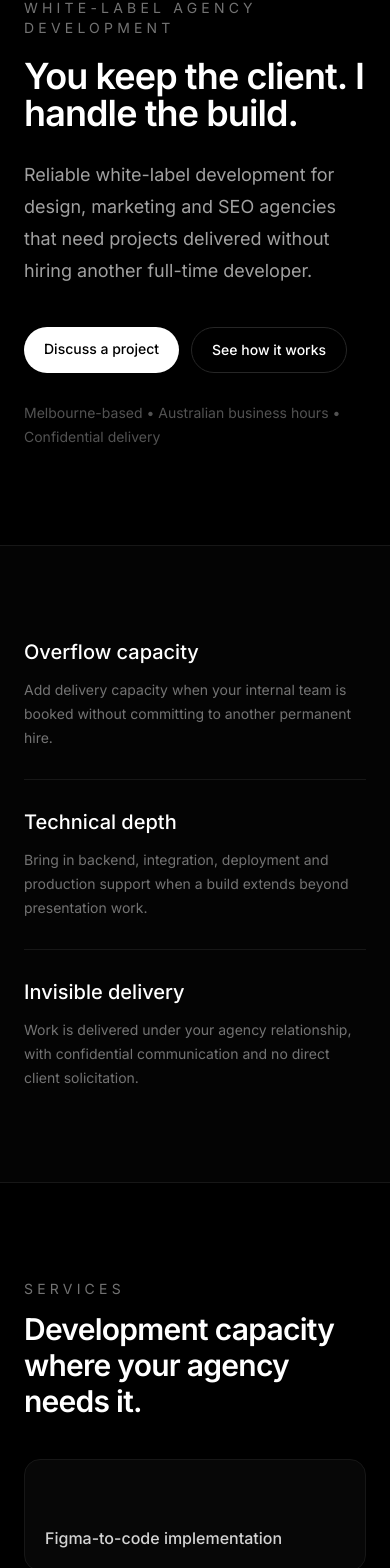
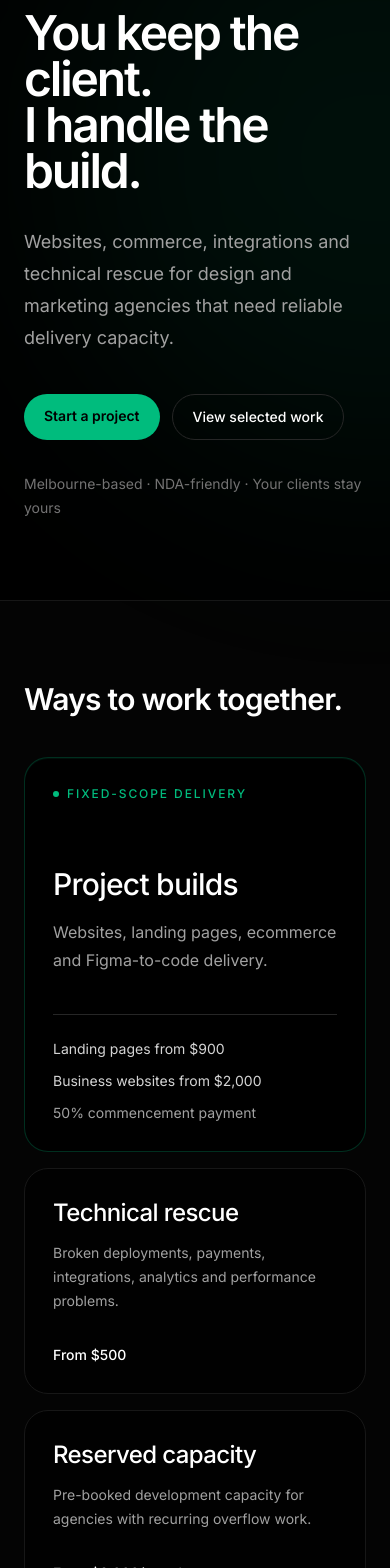
Before and after one commit to HexCodeYT/hexcode-portfolio, a Next.js app: page /agencies in a window 390 px wide. Shown: the part 146-1714 px from the top of the page. Built offline with nearby package versions, Linux system fonts and the light colour scheme; no server answers.

Commit message:
feat: add minimal white-label agency landing page

```diff
--- a/app/agencies/page.tsx
+++ b/app/agencies/page.tsx
@@ -12,350 +12,151 @@ export const metadata: Metadata = {
   },
 };
 
-const outcomes = [
-  {
-    title: "Overflow capacity",
-    description:
-      "Add delivery capacity when your internal team is booked without committing to another permanent hire.",
-  },
-  {
-    title: "Technical depth",
-    description:
-      "Bring in backend, integration, deployment and production support when a build extends beyond presentation work.",
-  },
-  {
-    title: "Invisible delivery",
-    description:
-      "Work is delivered under your agency relationship, with confidential communication and no direct client solicitation.",
-  },
-];
-
-const services = [
-  "Figma-to-code implementation",
-  "Landing pages and campaign sites",
-  "Multi-page business websites",
-  "Ecommerce and payment integrations",
-  "Analytics and conversion tracking",
-  "Forms, APIs and third-party integrations",
-  "Performance and accessibility remediation",
-  "Deployment and production troubleshooting",
-  "Ongoing development capacity",
-];
-
-const engagements = [
-  { title: "Landing pages", price: "From $900" },
-  { title: "Business websites", price: "From $2,000" },
-  { title: "Technical rescue", price: "From $500" },
-  { title: "Reserved monthly capacity", price: "From $2,000" },
-];
-
-const process = [
-  {
-    title: "Scope",
-    description:
-      "Share the designs, requirements, integrations, deadline and current project state.",
-  },
-  {
-    title: "Agreement",
-    description:
-      "Confirm the written scope, delivery plan, responsibilities, price and commencement payment.",
-  },
-  {
-    title: "Delivery",
-    description:
-      "Receive documented progress updates and review builds at agreed checkpoints.",
-  },
-  {
-    title: "Handover",
-    description:
-      "Receive production-ready code, deployment support and practical documentation for your team.",
-  },
-];
-
-const proof = [
-  {
-    title: "AussieLK",
-    label: "Full-stack platform",
-    description:
-      "Designed and built a request-based sourcing platform with authentication, encrypted request workflows, payment integration, admin tooling, audit logging and infrastructure deployment.",
-  },
-  {
-    title: "PlainLink",
-    label: "Native macOS product",
-    description:
-      "Built a local-first copied-link cleaner with a Rust core and CLI, native Swift/AppKit menu bar app, user LaunchAgent, fixture-tested rules and release automation.",
-  },
-  {
-    title: "Infrastructure and technical operations",
-    label: "Production systems",
-    description:
-      "Deploy and operate containerised services with secure networking, reverse proxy routing, firewall controls, persistent monitoring and production troubleshooting.",
-  },
-];
-
-const principles = [
-  "Fixed documented scope",
-  "Realistic delivery dates",
-  "Written progress updates",
-  "Confidential white-label delivery",
-  "Clean handover and documentation",
-  "No direct solicitation of agency clients",
-  "Paid pilot available",
-  "NDA-friendly",
-];
-
-function SectionHeading({
-  eyebrow,
-  title,
-  description,
-}: {
-  eyebrow: string;
-  title: string;
-  description?: string;
-}) {
-  return (
-    <div className="mb-10 max-w-3xl">
-      <p className="text-sm uppercase tracking-[0.3em] text-neutral-500">
-        {eyebrow}
-      </p>
-      <h2 className="mt-3 text-3xl font-semibold tracking-tight text-white md:text-5xl">
-        {title}
-      </h2>
-      {description ? (
-        <p className="mt-5 text-lg leading-8 text-neutral-400">{description}</p>
-      ) : null}
-    </div>
-  );
-}
-
 export default function AgenciesPage() {
   return (
-    <main className="min-h-screen overflow-x-hidden bg-black text-white">
+    <main className="relative min-h-screen overflow-x-hidden bg-black text-white">
       <AgencyPageTracker />
 
-      <section className="mx-auto max-w-6xl px-6 pt-36 pb-24 md:pt-44 md:pb-32">
-        <p className="text-sm uppercase tracking-[0.3em] text-neutral-500">
-          White-label agency development
+      <section className="relative mx-auto flex min-h-[44rem] max-w-6xl items-center px-6 pt-28 pb-20 md:min-h-[52rem] md:pt-32 md:pb-28">
+        <div
+          aria-hidden="true"
+          className="pointer-events-none absolute top-0 right-[-18rem] h-[38rem] w-[38rem] rounded-full bg-emerald-500/[0.08] blur-[120px]"
+        />
+
+        <div className="relative max-w-5xl">
+          <p className="flex items-center gap-3 text-xs font-medium tracking-[0.28em] text-emerald-500 uppercase sm:text-sm">
+            <span className="h-1.5 w-1.5 rounded-full bg-emerald-500" />
+            White-label development
           </p>
 
-        <h1 className="mt-5 max-w-4xl text-4xl font-semibold leading-[1.02] tracking-tight text-white sm:text-5xl md:text-7xl">
-          You keep the client. I handle the build.
+          <h1 className="mt-7 text-5xl font-semibold leading-[0.96] tracking-[-0.045em] text-white sm:text-6xl md:text-8xl lg:text-[6.5rem]">
+            <span className="block">You keep the client.</span>
+            <span className="block">I handle the build.</span>
           </h1>
 
-        <p className="mt-7 max-w-3xl text-lg leading-8 text-neutral-400 md:text-xl md:leading-9">
-          Reliable white-label development for design, marketing and SEO
-          agencies that need projects delivered without hiring another
-          full-time developer.
+          <p className="mt-8 max-w-3xl text-lg leading-8 text-neutral-400 md:text-xl md:leading-9">
+            Websites, commerce, integrations and technical rescue for design
+            and marketing agencies that need reliable delivery capacity.
           </p>
 
           <div className="mt-10 flex flex-wrap gap-3">
             <TrackedAgencyLink
               href="#agency-contact"
               event="agency_primary_cta_click"
-            className="rounded-full bg-white px-5 py-3 text-sm font-medium text-black outline-none transition hover:bg-neutral-200 focus-visible:ring-2 focus-visible:ring-white focus-visible:ring-offset-2 focus-visible:ring-offset-black"
+              className="rounded-full bg-emerald-500 px-5 py-3 text-sm font-semibold text-black outline-none transition hover:bg-emerald-400 focus-visible:ring-2 focus-visible:ring-emerald-400 focus-visible:ring-offset-2 focus-visible:ring-offset-black"
             >
-            Discuss a project
+              Start a project
             </TrackedAgencyLink>
-          <a
-            href="#process"
-            className="rounded-full border border-neutral-800 px-5 py-3 text-sm font-medium text-white outline-none transition hover:border-neutral-600 focus-visible:ring-2 focus-visible:ring-white focus-visible:ring-offset-2 focus-visible:ring-offset-black"
+            <Link
+              href="/#projects"
+              className="rounded-full border border-neutral-800 px-5 py-3 text-sm font-medium text-white outline-none transition hover:border-neutral-600 hover:bg-neutral-950 focus-visible:ring-2 focus-visible:ring-emerald-500 focus-visible:ring-offset-2 focus-visible:ring-offset-black"
             >
-            See how it works
-          </a>
+              View selected work
+            </Link>
           </div>
 
-        <p className="mt-7 text-sm leading-6 text-neutral-600">
-          Melbourne-based • Australian business hours • Confidential delivery
-        </p>
-      </section>
-
-      <section className="border-y border-neutral-900 bg-neutral-950/40">
-        <div className="mx-auto grid max-w-6xl gap-px px-6 py-16 md:grid-cols-3 md:py-20">
-          {outcomes.map((outcome, index) => (
-            <article
-              key={outcome.title}
-              className={`py-7 md:px-7 md:py-0 ${
-                index > 0
-                  ? "border-t border-neutral-900 md:border-t-0 md:border-l"
-                  : ""
-              }`}
-            >
-              <h2 className="text-xl font-medium text-white">{outcome.title}</h2>
-              <p className="mt-3 text-sm leading-6 text-neutral-500">
-                {outcome.description}
-              </p>
-            </article>
-          ))}
-        </div>
-      </section>
-
-      <section className="mx-auto max-w-6xl px-6 py-24 md:py-32">
-        <SectionHeading
-          eyebrow="Services"
-          title="Development capacity where your agency needs it."
-        />
-
-        <div className="grid gap-3 sm:grid-cols-2 lg:grid-cols-3">
-          {services.map((service) => (
-            <div
-              key={service}
-              className="flex min-h-28 items-end rounded-2xl border border-neutral-900 bg-neutral-950/70 p-5"
-            >
-              <p className="font-medium leading-6 text-neutral-300">{service}</p>
-            </div>
-          ))}
-        </div>
-      </section>
-
-      <section className="border-y border-neutral-900 bg-neutral-950/40">
-        <div className="mx-auto max-w-6xl px-6 py-24 md:py-32">
-          <SectionHeading
-            eyebrow="Engagement options"
-            title="Clear starting points."
-            description="Choose a defined build, bring in technical rescue, or reserve ongoing delivery capacity."
-          />
-
-          <div className="grid gap-4 sm:grid-cols-2 lg:grid-cols-4">
-            {engagements.map((engagement) => (
-              <article
-                key={engagement.title}
-                className="rounded-3xl border border-neutral-900 bg-black/60 p-6"
-              >
-                <p className="text-sm leading-6 text-neutral-500">
-                  {engagement.title}
-                </p>
-                <p className="mt-5 text-2xl font-medium text-white">
-                  {engagement.price}
-                </p>
-              </article>
-            ))}
-          </div>
-
-          <div className="mt-6 rounded-2xl border border-neutral-900 p-5 text-sm leading-6 text-neutral-500">
-            <p>Fixed projects require a 50% commencement payment.</p>
-            <p className="mt-1">
-              Final pricing depends on scope, supplied designs, integrations and
-              turnaround.
-            </p>
-          </div>
-        </div>
-      </section>
-
-      <section id="process" className="scroll-mt-24">
-        <div className="mx-auto max-w-6xl px-6 py-24 md:py-32">
-          <SectionHeading eyebrow="Process" title="Structured enough to stay invisible." />
-
-          <ol className="grid gap-4 md:grid-cols-2 lg:grid-cols-4">
-            {process.map((step, index) => (
-              <li
-                key={step.title}
-                className="rounded-3xl border border-neutral-900 bg-neutral-950/70 p-6"
-              >
-                <p className="font-mono text-xs text-neutral-600">
-                  0{index + 1}
-                </p>
-                <h3 className="mt-8 text-xl font-medium text-white">{step.title}</h3>
-                <p className="mt-3 text-sm leading-6 text-neutral-500">
-                  {step.description}
-                </p>
-              </li>
-            ))}
-          </ol>
-
-          <p className="mt-7 max-w-3xl text-base leading-7 text-neutral-400">
-            Your agency retains ownership of the client relationship and
-            commercial terms.
+          <p className="mt-8 text-sm leading-6 text-neutral-500">
+            Melbourne-based · NDA-friendly · Your clients stay yours
           </p>
         </div>
       </section>
 
       <section className="border-y border-neutral-900 bg-neutral-950/40">
-        <div className="mx-auto max-w-6xl px-6 py-24 md:py-32">
-          <SectionHeading
-            eyebrow="Proof"
-            title="Systems delivered across product and operations."
-          />
+        <div className="mx-auto max-w-6xl px-6 py-20 md:py-28">
+          <div className="mb-10 flex max-w-3xl items-end justify-between gap-6">
+            <h2 className="text-3xl font-semibold tracking-tight text-white md:text-5xl">
+              Ways to work together.
+            </h2>
+          </div>
 
-          <div className="grid gap-5 lg:grid-cols-3">
-            {proof.map((item) => (
-              <article
-                key={item.title}
-                className="rounded-3xl border border-neutral-900 bg-black/60 p-7"
-              >
-                <p className="text-xs uppercase tracking-[0.18em] text-neutral-600">
-                  {item.label}
+          <div className="grid gap-4 lg:grid-cols-[1.35fr_0.85fr] lg:grid-rows-2">
+            <article className="rounded-3xl border border-emerald-500/25 bg-black p-7 shadow-[inset_0_1px_0_rgba(16,185,129,0.08)] transition hover:border-emerald-500/45 sm:p-9 lg:row-span-2">
+              <div className="flex items-center gap-2 text-xs font-medium tracking-[0.16em] text-emerald-500 uppercase">
+                <span className="h-1.5 w-1.5 rounded-full bg-emerald-500" />
+                Fixed-scope delivery
+              </div>
+              <h3 className="mt-16 text-3xl font-medium tracking-tight text-white sm:text-4xl">
+                Project builds
+              </h3>
+              <p className="mt-4 max-w-xl text-base leading-7 text-neutral-400">
+                Websites, landing pages, ecommerce and Figma-to-code delivery.
               </p>
-                <h3 className="mt-5 text-2xl font-medium text-white">{item.title}</h3>
-                <p className="mt-4 text-sm leading-7 text-neutral-500">
-                  {item.description}
+              <ul className="mt-10 space-y-3 border-t border-neutral-800 pt-6 text-sm text-neutral-300">
+                <li>Landing pages from $900</li>
+                <li>Business websites from $2,000</li>
+                <li className="text-neutral-400">50% commencement payment</li>
+              </ul>
+            </article>
+
+            <article className="rounded-3xl border border-neutral-900 bg-black/70 p-7 transition hover:border-neutral-700 sm:p-8">
+              <h3 className="text-2xl font-medium tracking-tight text-white">
+                Technical rescue
+              </h3>
+              <p className="mt-3 text-sm leading-6 text-neutral-400">
+                Broken deployments, payments, integrations, analytics and
+                performance problems.
+              </p>
+              <p className="mt-8 text-sm font-medium text-white">From $500</p>
+            </article>
+
+            <article className="rounded-3xl border border-neutral-900 bg-black/70 p-7 transition hover:border-neutral-700 sm:p-8">
+              <h3 className="text-2xl font-medium tracking-tight text-white">
+                Reserved capacity
+              </h3>
+              <p className="mt-3 text-sm leading-6 text-neutral-400">
+                Pre-booked development capacity for agencies with recurring
+                overflow work.
+              </p>
+              <p className="mt-8 text-sm font-medium text-white">
+                From $2,000/month
               </p>
             </article>
-            ))}
           </div>
+
+          <p className="mt-6 max-w-3xl text-sm leading-6 text-neutral-500">
+            Final pricing depends on scope, supplied designs, integrations and
+            turnaround requirements.
+          </p>
         </div>
       </section>
 
-      <section className="mx-auto max-w-6xl px-6 py-24 md:py-32">
-        <SectionHeading
-          eyebrow="Working principles"
-          title="A predictable extension of your team."
-        />
-
-        <ul className="grid gap-3 sm:grid-cols-2 lg:grid-cols-4">
-          {principles.map((principle) => (
-            <li
-              key={principle}
-              className="flex min-h-24 items-center gap-3 rounded-2xl border border-neutral-900 px-5 py-4 text-sm leading-6 text-neutral-400"
+      <section className="mx-auto max-w-6xl px-6 pt-14 pb-20 md:pt-20 md:pb-28">
+        <div className="max-w-4xl">
+          <h2 className="text-3xl font-semibold tracking-tight text-white md:text-5xl">
+            Built beyond brochure sites.
+          </h2>
+          <p className="mt-6 max-w-3xl text-lg leading-8 text-neutral-400">
+            Production experience across commerce, payments, backend systems and
+            infrastructure through AussieLK, PlainLink and self-hosted
+            operations.
+          </p>
+          <Link
+            href="/#projects"
+            className="mt-8 inline-block rounded-sm text-sm font-medium text-emerald-500 outline-none transition hover:text-emerald-400 focus-visible:ring-2 focus-visible:ring-emerald-500 focus-visible:ring-offset-4 focus-visible:ring-offset-black"
           >
-              <span className="h-1.5 w-1.5 shrink-0 rounded-full bg-neutral-500" />
-              {principle}
-            </li>
-          ))}
-        </ul>
+            View selected work <span aria-hidden="true">→</span>
+          </Link>
+        </div>
       </section>
 
       <section
         id="agency-contact"
         className="scroll-mt-20 border-t border-neutral-900 bg-neutral-950/40"
       >
-        <div className="mx-auto grid max-w-6xl gap-10 px-6 py-24 md:py-32 lg:grid-cols-[0.8fr_1.2fr] lg:gap-16">
-          <div>
-            <p className="text-sm uppercase tracking-[0.3em] text-neutral-500">
-              Contact
-            </p>
-            <h2 className="mt-3 text-3xl font-semibold leading-tight tracking-tight text-white md:text-5xl">
-              Have a project your team cannot currently fit?
+        <div className="mx-auto grid max-w-6xl gap-10 px-6 py-20 md:py-28 lg:grid-cols-[0.8fr_1.2fr] lg:gap-16">
+          <div className="lg:pt-5">
+            <h2 className="text-3xl font-semibold leading-tight tracking-tight text-white md:text-5xl">
+              Got work your team cannot fit?
             </h2>
-            <p className="mt-6 max-w-xl text-base leading-7 text-neutral-500">
-              Share the practical details. You will receive a direct response
-              about fit, availability and the next useful step.
+            <p className="mt-6 max-w-xl text-base leading-7 text-neutral-400">
+              Send the brief. I’ll tell you directly whether I can deliver it,
+              what it will cost and when it can be done.
             </p>
           </div>
 
           <AgencyContactForm />
         </div>
       </section>
-
-      <footer className="border-t border-neutral-900">
-        <div className="mx-auto flex max-w-6xl flex-col gap-4 px-6 py-8 text-sm text-neutral-600 sm:flex-row sm:items-center sm:justify-between">
-          <p>HexCode · Melbourne, Australia</p>
-          <div className="flex gap-5">
-            <Link
-              href="/"
-              className="rounded-sm outline-none transition hover:text-white focus-visible:ring-2 focus-visible:ring-white"
-            >
-              Portfolio
-            </Link>
-            <TrackedAgencyLink
-              href="mailto:pawan@hexcode.au?subject=White-label%20agency%20project"
-              event="agency_email_click"
-              className="rounded-sm outline-none transition hover:text-white focus-visible:ring-2 focus-visible:ring-white"
-            >
-              Email
-            </TrackedAgencyLink>
-          </div>
-        </div>
-      </footer>
     </main>
   );
 }
--- a/app/components/SiteHeader.tsx
+++ b/app/components/SiteHeader.tsx
@@ -19,7 +19,7 @@ export function SiteHeader() {
             Work
           </Link>
           <Link href="/agencies" className={navLinkClass}>
-            Agency Partners
+            For Agencies
           </Link>
           <Link href="/#contact" className={`${navLinkClass} hidden sm:block`}>
             Contact
```
Also changed, not shown: app/agencies/AgencyContactForm.tsx (+10 -29 lines), app/api/contact/agencies/route.ts (+0 -21 lines). Lines whose indentation alone changed are shown as unchanged.
